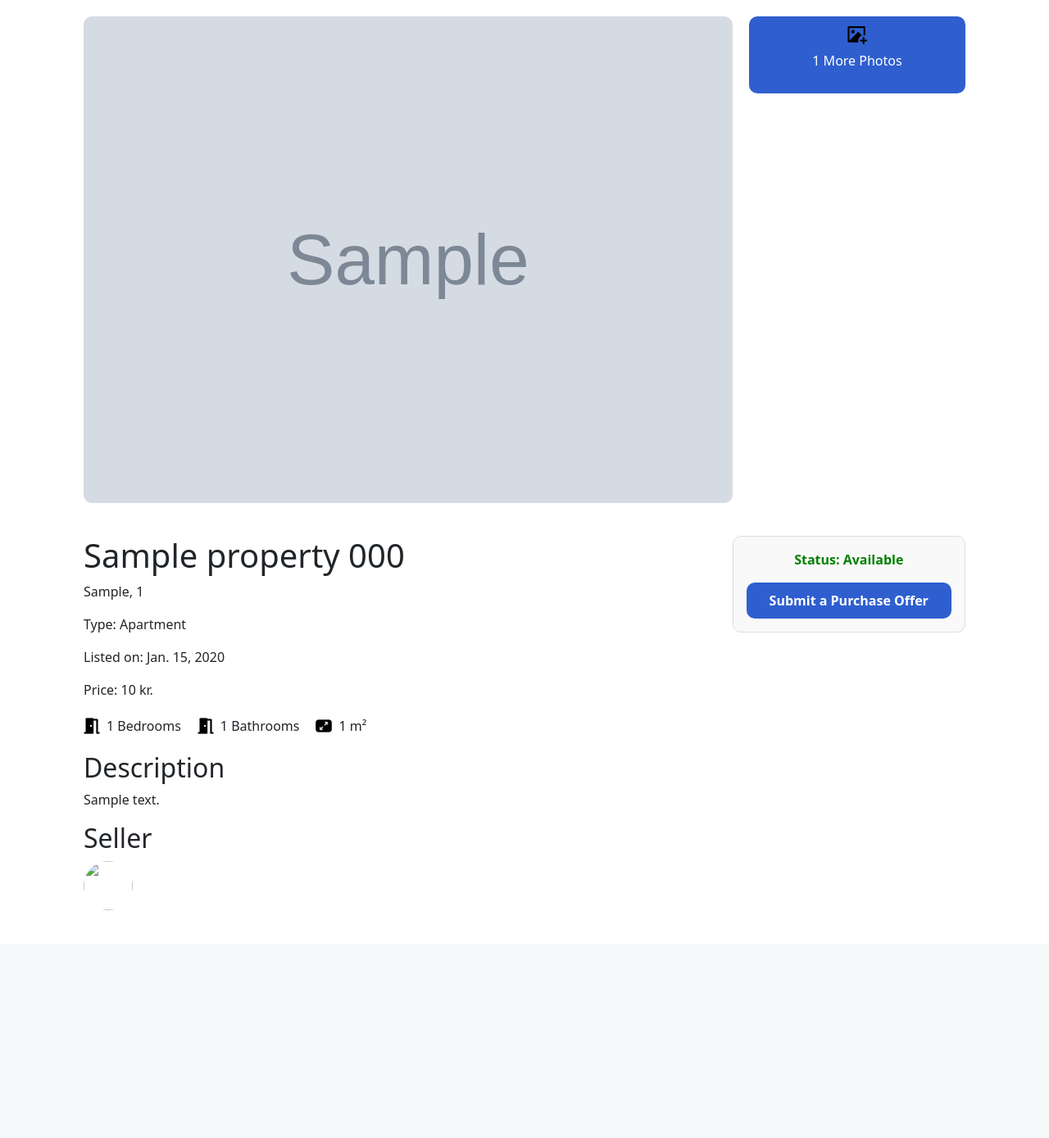
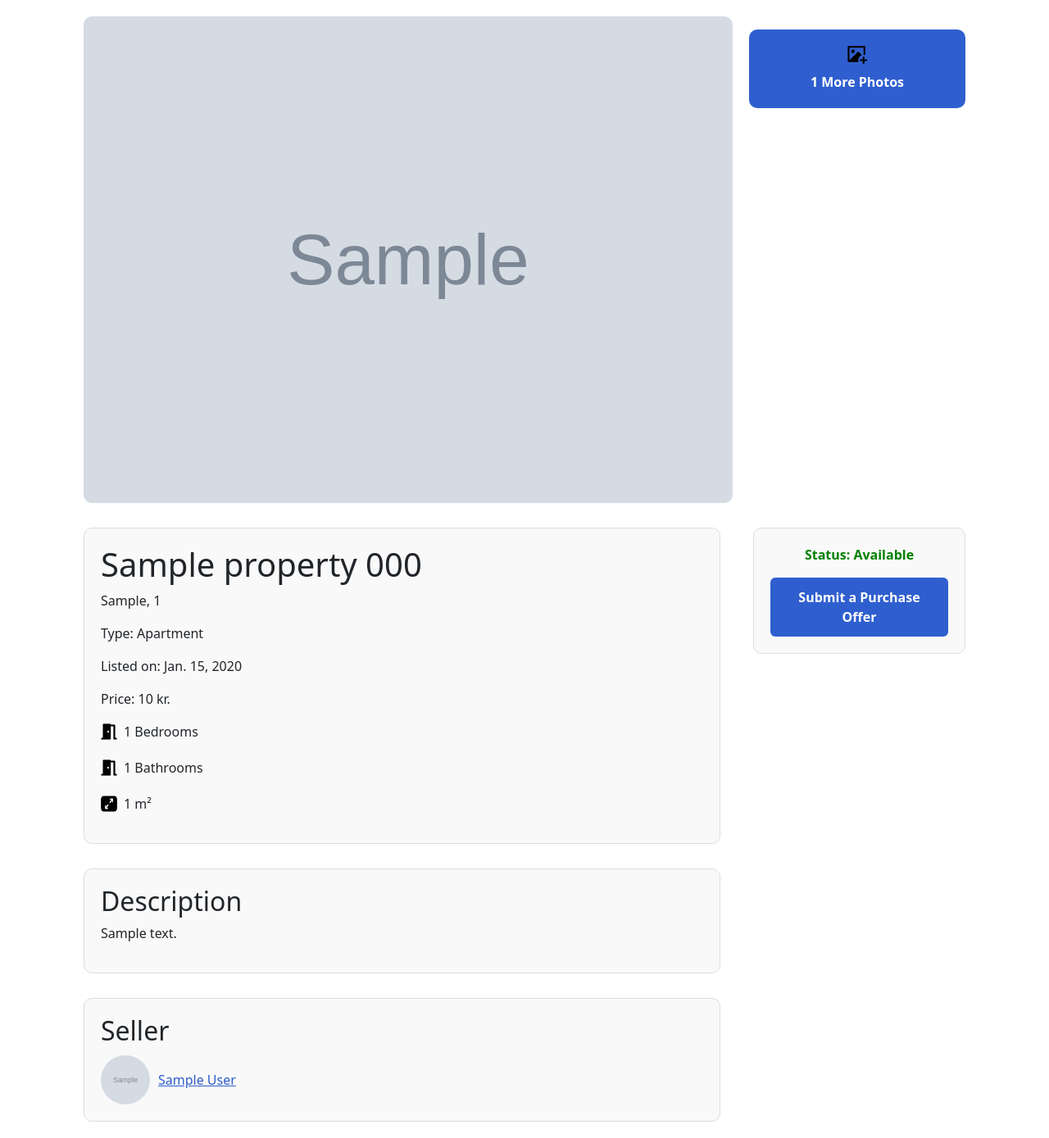
Before and after one commit to clausen2502/Verklegt2, a Django app: page /property/1/ in a window 1280 px wide. Shown: the part 67-1456 px from the top of the page at 82% size. Before the commit the page ends 1178 px from the top, so only its background shows below. Run offline with Django 5.2, Linux system fonts and the light colour scheme; tables that the repository leaves empty hold one stand-in row (values such as "Sample post"); grey boxes marked "Sample" are stand-in pictures.

Commit message:
single property done

```diff
--- a/property/views.py
+++ b/property/views.py
@@ -2,6 +2,7 @@ from django.shortcuts import render, redirect
 from property.models import Property, PropertyPhoto
 from property.property_create_form import PropertyCreateForm
 from django.contrib.auth.decorators import login_required
+from user.models import SellerUser
 
 
 def index(request):
@@ -12,7 +13,7 @@ def index(request):
     })
 
 def get_property_by_id(request, id):
-    property = Property.objects.get(id=id)
+    property = Property.objects.prefetch_related('photos').get(id=id)
     return render(request, "property/single_property.html", {
         "property": property
     })
@@ -22,8 +23,7 @@ def create_property(request):
         form = PropertyCreateForm(request.POST)
         if form.is_valid():
             property = form.save(commit=False)
-            property.seller = request.user  # Set seller from logged-in user
-            property.status = 'available'  # Force status to default value
+            property.seller = SellerUser.objects.get(user=request.user)
             property.save()
 
             property_image = form.cleaned_data.get('image')  # assuming image field name is 'image'
--- a/static/css/main.css
+++ b/static/css/main.css
@@ -280,7 +280,7 @@ button {
 }
 
 /*Single Property CSS ---------------------------------------------------------------------------------------------------------------*/
-/* --- Layout containers --- */
+/* Single Property Page CSS -------------------------------------------------- */
 
 .single-property-container {
   max-width: 1200px;
@@ -288,176 +288,157 @@ button {
   padding: 20px;
 }
 
-.image-layout {
+/* Image Layout */
+.property-image-layout {
   display: flex;
   gap: 20px;
-    margin-bottom: 20px;
+  margin-bottom: 30px;
 }
 
-.main-image-wrapper {
+.property-main-image {
   flex: 3;
 }
 
-.main-image {
+.property-main-image img {
   width: 100%;
   height: auto;
   border-radius: 10px;
   object-fit: cover;
 }
 
-.image-sidebar {
+.property-sidebar {
   flex: 1;
   display: flex;
   flex-direction: column;
   gap: 20px;
-    justify-content: flex-start;
 }
 
-.sidebar-images img {
+.property-sidebar-thumb img {
   width: 100%;
   height: auto;
   border-radius: 10px;
   object-fit: cover;
 }
 
-.show-gallery-button {
+.gallery-button {
   background-color: #2f5fcf;
   color: white;
+  border: none;
+  border-radius: 10px;
+  padding: 20px;
+  font-size: 16px;
   text-align: center;
-    padding: 12px;
-    border-radius: 10px;
-    cursor: pointer;
   display: flex;
   flex-direction: column;
   align-items: center;
+  justify-content: center;
+  gap: 10px;
+  cursor: pointer;
 }
 
-.show-gallery-button img {
+.gallery-button img {
   width: 24px;
-    margin-bottom: 8px;
 }
 
-.extra-gallery {
+/* Content Layout */
+.property-content-layout {
   display: flex;
-    flex-wrap: wrap;
-    gap: 10px;
-    margin-top: 20px;
+  gap: 40px;
 }
 
-.gallery-thumb {
-    width: 200px;
-    height: 120px;
-    object-fit: cover;
-    border-radius: 6px;
+.property-left {
+  flex: 3;
+  display: flex;
+  flex-direction: column;
+  gap: 30px;
 }
 
-/* --- Two-column layout --- */
-
-.property-two-column {
-    display: flex;
-    justify-content: space-between;
-    gap: 40px;
-    margin-top: 40px;
+.property-info-box,
+.property-description-box,
+.seller-box {
+  background-color: #f9f9f9;
+  padding: 20px;
+  border-radius: 10px;
+  border: 1px solid #ddd;
 }
 
-.property-main-left {
-    flex: 3;
+.property-details-icons {
+  list-style: none;
+  padding: 0;
+  display: flex;
+  gap: 20px;
+  flex-wrap: wrap;
+  margin-top: 15px;
 }
 
-.property-description {
-    margin-top: 20px;
-}
-
-/* --- Stats with icons --- */
-
-.property-stats-inline {
-    list-style: none;
-    padding: 0;
-    margin: 20px 0;
-    display: flex;
-    flex-wrap: wrap;
-    gap: 20px;
-}
-
-.property-stats-inline li {
+.property-details-icons li {
   display: flex;
   align-items: center;
   gap: 8px;
-    font-size: 16px;
 }
 
-.property-stats-inline img {
+.property-details-icons img {
   width: 20px;
   height: 20px;
-    object-fit: contain;
 }
 
-/* --- Seller info --- */
-
-.seller-thumbnail {
+.seller-img {
   width: 60px;
   height: 60px;
   object-fit: cover;
   border-radius: 50%;
-    margin-bottom: 5px;
+  margin-right: 10px;
 }
 
-/* --- Purchase offer box --- */
+.seller-box a {
+  display: flex;
+  align-items: center;
+  color: #2f5fcf;
+  text-decoration: underline;
+  margin-top: 10px;
+}
 
-.property-action-box {
+.property-right {
   flex: 1;
-    min-width: 250px;
-    max-width: 100%;
+}
+
+.purchase-box {
+  background-color: #f9f9f9;
+  padding: 20px;
+  border-radius: 10px;
   border: 1px solid #ddd;
-    padding: 16px;
-    border-radius: 10px;
-    background-color: #f9f9f9;
-    align-self: flex-start;
   text-align: center;
 }
 
-.property-action-box .status {
-    font-size: 16px;
+.status.available {
+  color: green;
   font-weight: bold;
   margin-bottom: 15px;
 }
 
-.status.available {
-    color: green;
-}
-
 .status.sold {
   color: red;
-}
-
-.property-action-box .purchase-offer button {
-    width: 100%;
-    padding: 10px 0;
+  font-weight: bold;
+  margin-bottom: 15px;
 }
 
 .btn-primary {
   background-color: #2f5fcf;
   color: white;
+  border: none;
   padding: 12px;
+  border-radius: 6px;
   width: 100%;
-    font-weight: bold;
-    font-size: 16px;
-    border: none;
-    border-radius: 10px;
   cursor: pointer;
-    text-align: center;
 }
-
-.btn-primary:hover {
-    background-color: #1e4ac3;
-}
-
 
 .btn-disabled {
   background-color: #ccc;
   color: white;
   border: none;
+  padding: 12px;
   border-radius: 6px;
+  width: 100%;
   cursor: not-allowed;
 }
 
@@ -467,23 +448,17 @@ button {
   color: #444;
 }
 
-/* --- Responsive --- */
-
-@media (max-width: 900px) {
-    .property-two-column {
-        flex-direction: column;
+/* Gallery Modal */
+.gallery-modal-body {
+  display: flex;
+  flex-wrap: wrap;
+  gap: 20px;
+  justify-content: center;
 }
 
-    .property-action-box {
-        width: 100%;
-        margin-top: 30px;
+.gallery-modal-body img {
+  max-width: 400px;
+  max-height: 300px;
+  object-fit: cover;
+  border-radius: 6px;
 }
-
-    .property-stats-inline {
-        flex-direction: column;
-    }
-}
-
-.hidden {
-    display: none;
-}
--- a/templates/property/single_property.html
+++ b/templates/property/single_property.html
@@ -5,72 +5,67 @@
 <div class="single-property-container">
 
   <!-- Image Layout -->
-    <div class="image-layout">
-        <div class="main-image-wrapper">
-            <img src="{{ property.photos.first.image }}" alt="Main image" class="main-image">
+  <div class="property-image-layout">
+    <div class="property-main-image">
+      <img src="{{ property.photos.first.image }}" alt="Main image">
     </div>
-        <div class="image-sidebar">
+
+    <div class="property-sidebar">
       {% with property.photos.all|slice:"1:3" as sidebar_photos %}
         {% for photo in sidebar_photos %}
-                <div class="sidebar-images">
+        <div class="property-sidebar-thumb">
           <img src="{{ photo.image }}" alt="Sidebar image {{ forloop.counter }}">
         </div>
         {% endfor %}
       {% endwith %}
-            <div class="show-gallery-button" id="showGalleryButton">
-                <img src="{% static 'icons/gallery-button-placeholder.svg' %}" alt="Show gallery">
-                <p>{{ property.photos.count }} More Photos</p>
-            </div>
+      <button class="gallery-button" data-bs-toggle="modal" data-bs-target="#galleryModal">
+        <img src="{% static 'icons/gallery-button-placeholder.svg' %}" alt="Gallery icon">
+        {{ property.photos.count }} More Photos
+      </button>
     </div>
   </div>
 
-    <div id="extra-gallery" class="extra-gallery hidden">
-        {% for photo in property.photos.all|slice:"3:" %}
-            <img src="{{ photo.image }}" alt="Property image" class="gallery-thumb">
-        {% endfor %}
-    </div>
-
-    <!-- Two Column Layout -->
-    <div class="property-two-column">
-
-        <!-- LEFT: Main content + icons -->
-        <div class="property-main-left">
+  <!-- Content Layout -->
+  <div class="property-content-layout">
+    <div class="property-left">
+      <div class="property-info-box">
         <h1>{{ property.street_name }} {{ property.house_number }}</h1>
         <p>{{ property.city }}, {{ property.postal_code }}</p>
         <p>Type: {{ property.type|title }}</p>
         <p>Listed on: {{ property.listing_date }}</p>
         <p>Price: {{ property.price|intdot }} kr.</p>
 
-            <!-- Stats with icons -->
-            <ul class="property-stats-inline">
-                <li><img src="{% static 'icons/rooms.png' %}"> {{ property.bedrooms }} Bedrooms</li>
-                <li><img src="{% static 'icons/rooms.png' %}"> {{ property.bathrooms }} Bathrooms</li>
-                <li><img src="{% static 'icons/size.png' %}"> {{ property.square_meters }} m²</li>
+        <ul class="property-details-icons">
+          <li><img src="{% static 'icons/rooms.png' %}" alt="Bedrooms"> {{ property.bedrooms }} Bedrooms</li>
+          <li><img src="{% static 'icons/rooms.png' %}" alt="Bathrooms"> {{ property.bathrooms }} Bathrooms</li>
+          <li><img src="{% static 'icons/size.png' %}" alt="Size"> {{ property.square_meters }} m²</li>
         </ul>
+      </div>
 
-            <div class="property-description">
+      <div class="property-description-box">
         <h2>Description</h2>
         <p>{{ property.description }}</p>
       </div>
 
-            <div class="seller-info">
+      <div class="seller-box">
         <h2>Seller</h2>
-                <a href="/user/{{ property.seller.id }}/">
-                    <img src="{{ property.seller.cover_image }}" alt="{{ property.seller.name }}" class="seller-thumbnail">
-                    <p>{{ property.seller.name }}</p>
+        <a href="/user/{{ property.seller.selleruser.id }}/">
+          <img src="{{ property.seller.selleruser.cover_image }}" alt="Seller Image" class="seller-img">
+          <span>{{ property.seller.first_name }} {{ property.seller.last_name }} </span>
         </a>
+
       </div>
     </div>
 
-        <!-- RIGHT: Status and purchase -->
-        <div class="property-action-box">
+    <div class="property-right">
+      <div class="purchase-box">
         {% if property.status == "available" %}
           <p class="status available">Status: Available</p>
         {% else %}
           <p class="status sold">Status: Sold</p>
         {% endif %}
 
-            <div class="purchase-offer">
+        <div class="purchase-action">
           {% if property.status == "sold" %}
             <button disabled class="btn-disabled">Property Sold</button>
           {% else %}
@@ -84,6 +79,26 @@
         </div>
       </div>
     </div>
+  </div>
+
+  <!-- Gallery Modal -->
+  <div class="modal fade" id="galleryModal" tabindex="-1" aria-labelledby="galleryModalLabel" aria-hidden="true">
+    <div class="modal-dialog modal-fullscreen">
+      <div class="modal-content bg-dark text-white">
+        <div class="modal-header border-0">
+          <h5 class="modal-title">{{ property.street_name }} Gallery</h5>
+          <button type="button" class="btn-close btn-close-white" data-bs-dismiss="modal" aria-label="Close"></button>
+        </div>
+        <div class="modal-body">
+          <div class="gallery-modal-body">
+            {% for photo in property.photos.all %}
+              <img src="{{ photo.image }}" alt="Gallery image">
+            {% endfor %}
+          </div>
+        </div>
+      </div>
+    </div>
+  </div>
 
 </div>
 {% endblock %}
```
Lines whose indentation alone changed are shown as unchanged.
